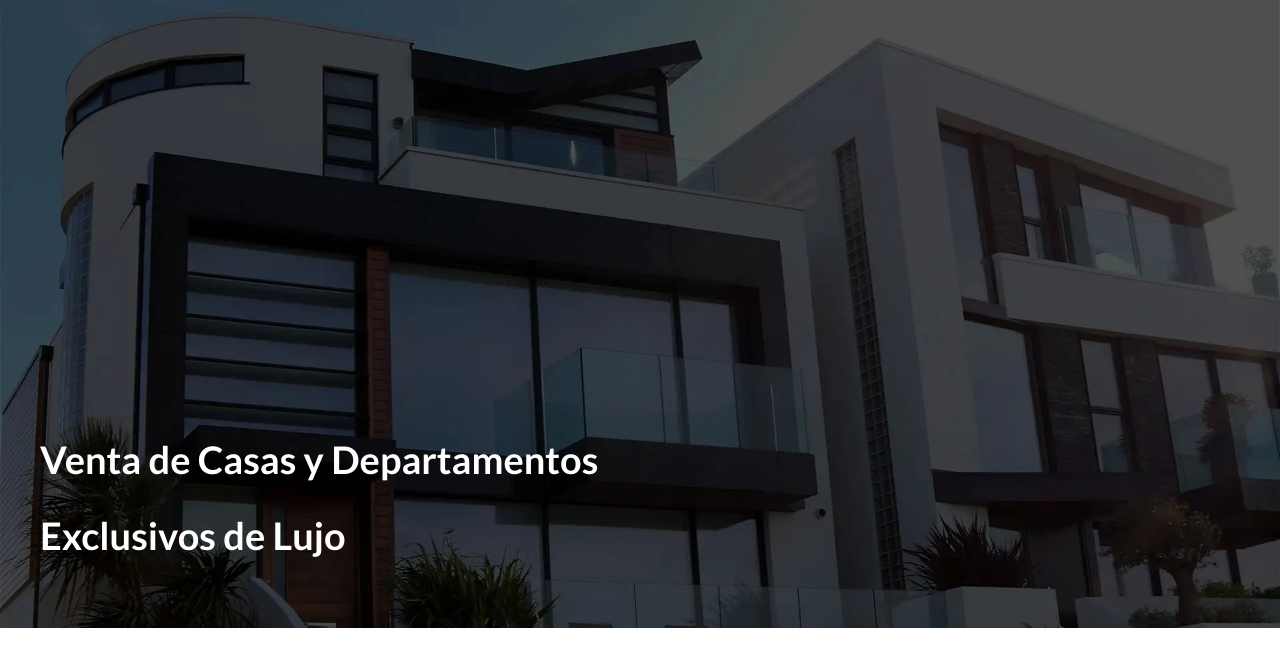
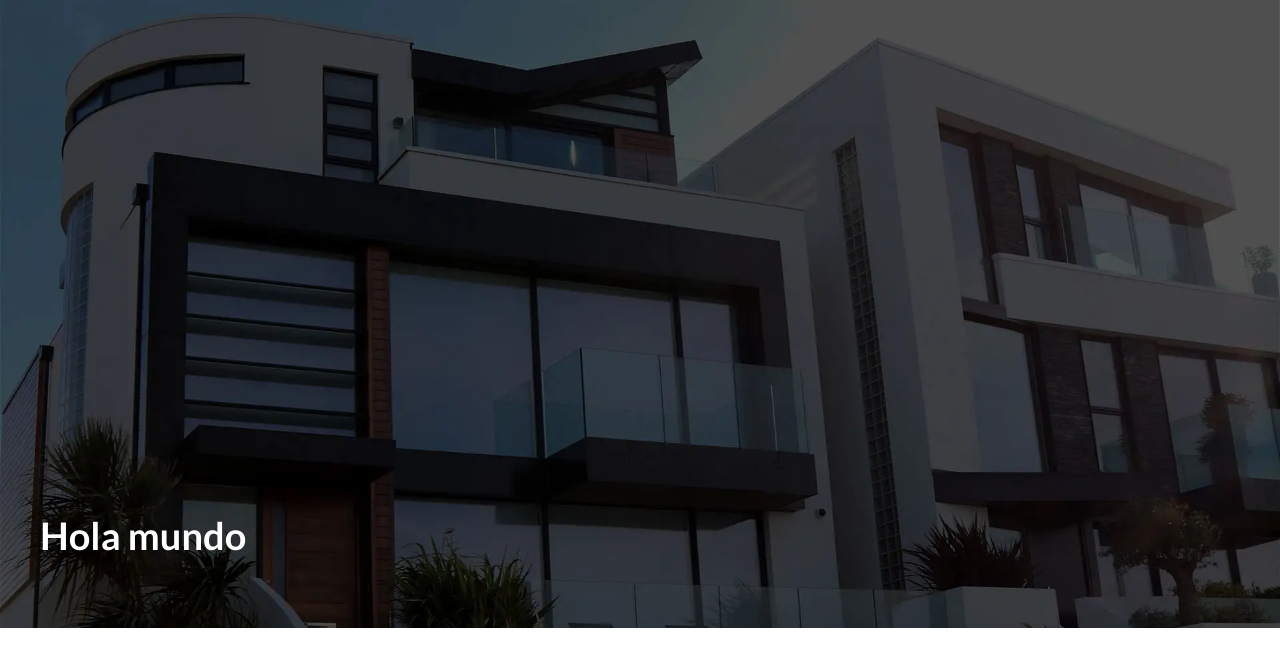
Before and after one commit to LuisMorla/bienesRaices, a website: page index.html in a window 1280 px wide. Shown: the part 112-762 px from the top of the page. Drawn offline with Linux system fonts and the light colour scheme.

Commit message:
Nuevo cambio añadido

```diff
--- a/index.html
+++ b/index.html
@@ -31,7 +31,7 @@
 
        </div><!-- END BAR -->
 
-      <h1>Venta de Casas y Departamentos Exclusivos de Lujo</h1>
+      <h1>Hola mundo</h1>
     </div>
   </header>
 
```
